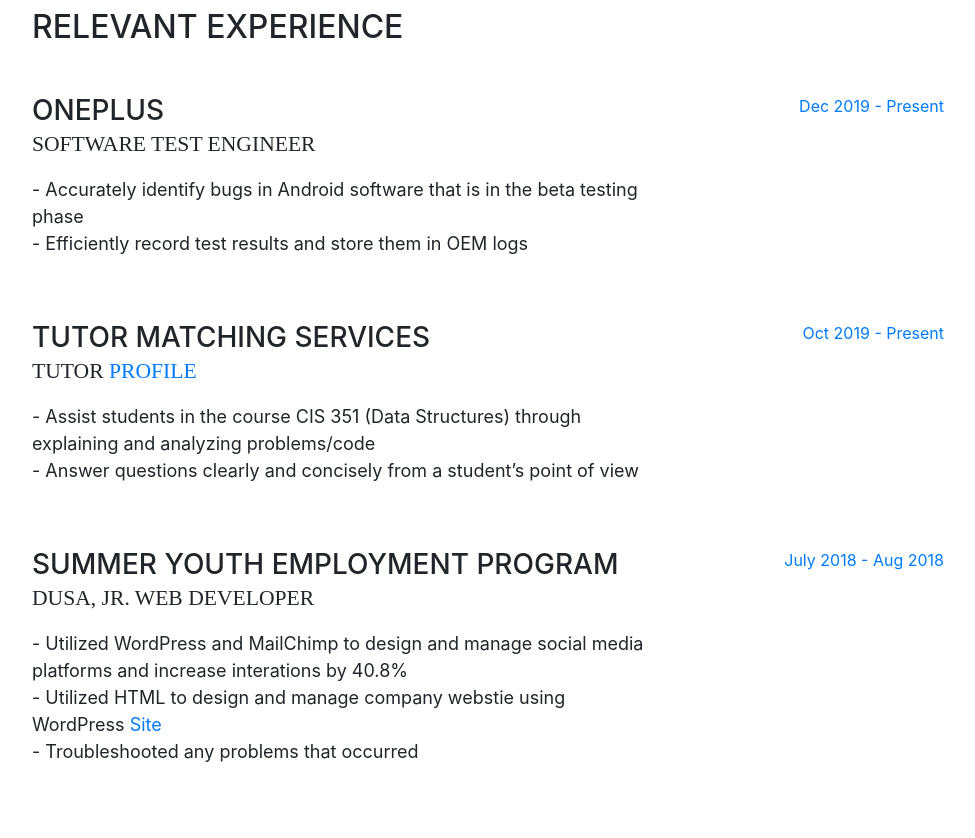
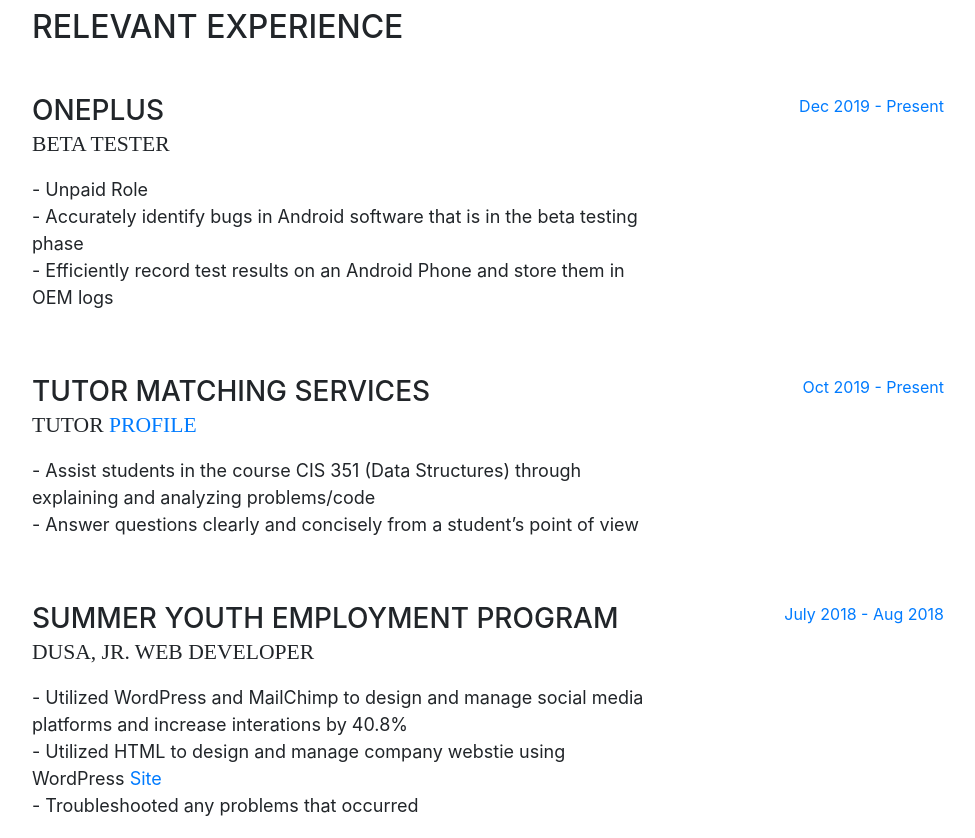
Before and after one commit to Crayon129/Raymond_Zhu, a website with bundled scripts: page index.html in a window 1280 px wide. Shown: the part 2440-3278 px from the top of the page, without its empty margins (288-1263 px from the left). Built offline with nearby package versions, Linux system fonts and the light colour scheme; a web font is replaced by a local one.

Commit message:
Add files via upload

```diff
--- a/index.html
+++ b/index.html
@@ -180,11 +180,13 @@
             <div class="resume-content mr-auto">
 
               <h3 class="mb-0"> OnePlus </h3>
-              <div class="subheading mb-3">Software Test Engineer</div>
+              <div class="subheading mb-3">Beta Tester</div>
               <p>
+			   - Unpaid Role
+			    <br>
                - Accurately identify bugs in Android software that is in the beta testing phase
 				<br>
-			   - Efficiently record test results and store them in OEM logs
+			   - Efficiently record test results on an Android Phone and store them in OEM logs
                </p>
             </div>
 
@@ -297,7 +299,7 @@
       <section class="resume-section p-3 p-lg-5 d-flex flex-column" id="interests">
         <div class="my-auto">
           <h2 class="mb-5">About Me</h2>
-          <p>I am a Computer Science student with an interest in back end development and cyber security. Self-starter who works well in a team/s and adapts well to various environments.
+          <p>I am a Computer Science student with an interest in software development, cyber security and IOS app development. Self-starter who works well in a team/s and adapts well to various environments.
 		  I am currently conducting research as a volunteer in implementing various algorithms to help
 		  understand how an infectious disease spread (SIR/SIS models). For this I am utilizing Python (NetworkX).</p>
         </div>
```
